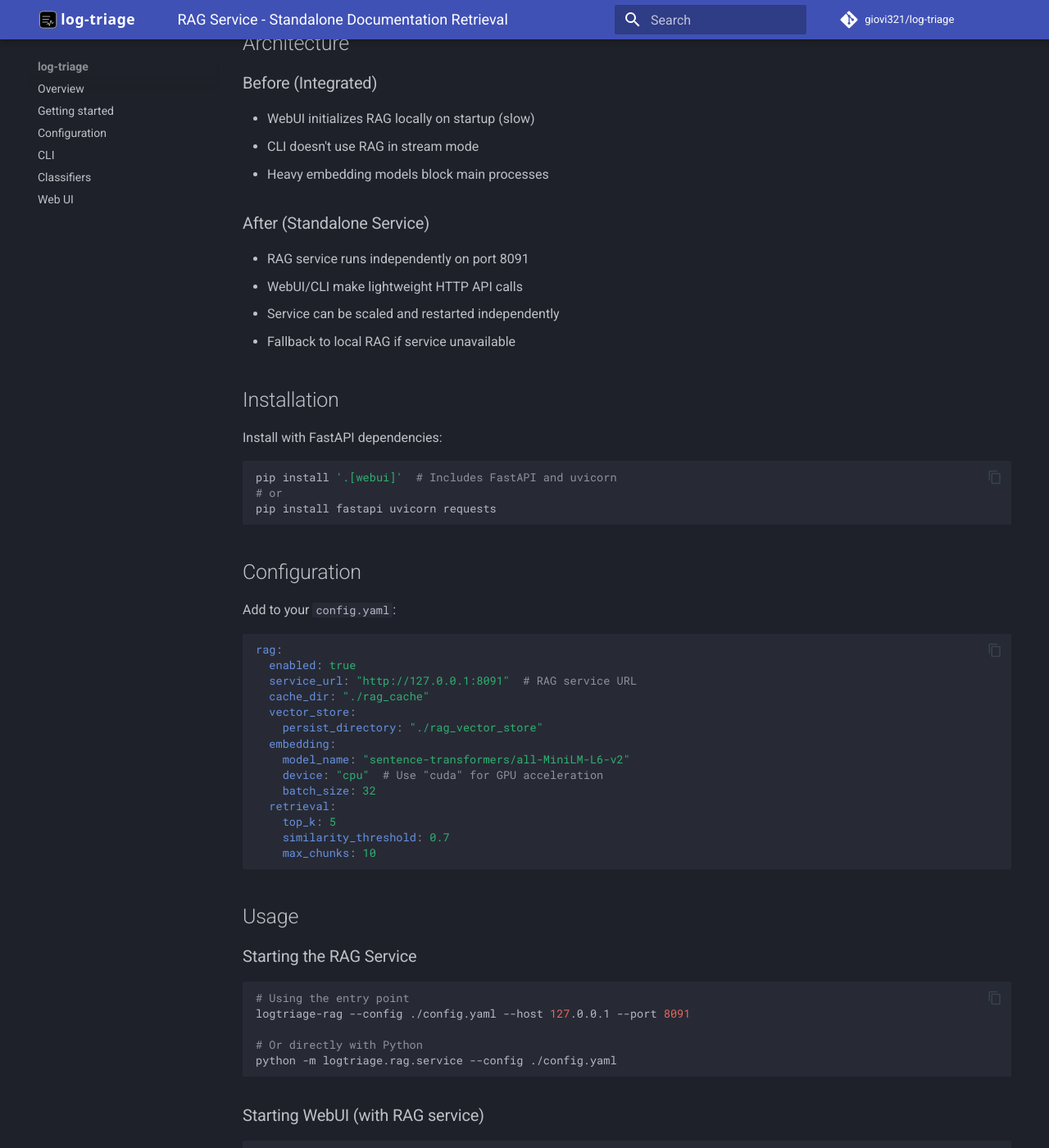
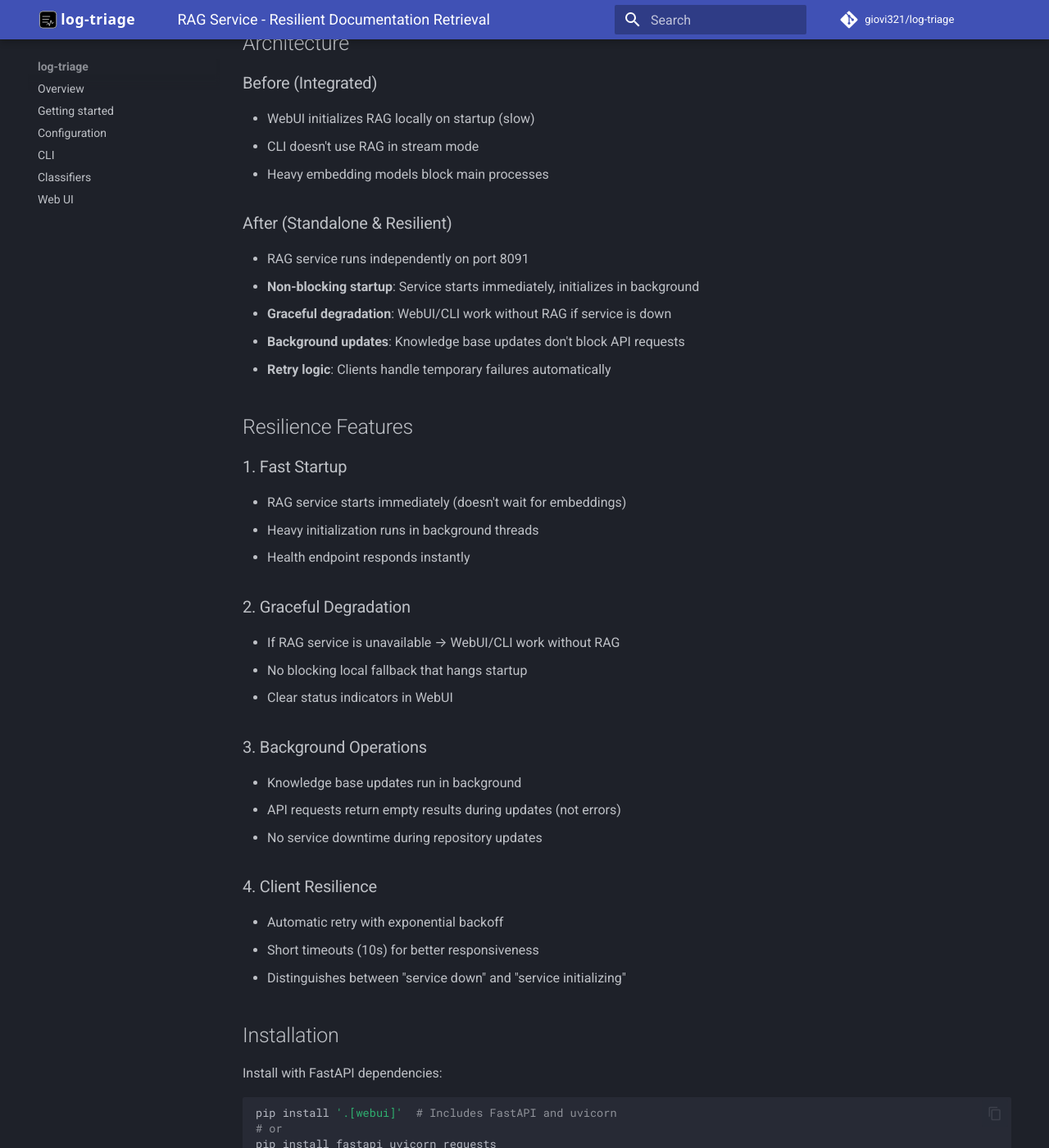
Before and after one commit to giovi321/log-triage, an MkDocs documentation site: the page built from docs/RAG-Service.md, in a window 1280 px wide and 1400 px high, scrolled down 312 px. Shown: the whole window at 82% size. Built offline with MkDocs 1.6.1 and Material for MkDocs 9.7.7, drawn with Linux system fonts in a browser that asks for light colours; comment, search, counter and statistics services are not loaded; some of the changed text lies outside the part shown.

````diff
--- a/docs/RAG-Service.md
+++ b/docs/RAG-Service.md
@@ -1,4 +1,4 @@
-# RAG Service - Standalone Documentation Retrieval
+# RAG Service - Resilient Documentation Retrieval
 
 ## Overview
 
@@ -11,11 +11,34 @@ The RAG (Retrieval-Augmented Generation) service is a standalone FastAPI applica
 - CLI doesn't use RAG in stream mode
 - Heavy embedding models block main processes
 
-### After (Standalone Service)
+### After (Standalone & Resilient)
 - RAG service runs independently on port 8091
-- WebUI/CLI make lightweight HTTP API calls
-- Service can be scaled and restarted independently
-- Fallback to local RAG if service unavailable
+- **Non-blocking startup**: Service starts immediately, initializes in background
+- **Graceful degradation**: WebUI/CLI work without RAG if service is down
+- **Background updates**: Knowledge base updates don't block API requests
+- **Retry logic**: Clients handle temporary failures automatically
+
+## Resilience Features
+
+### 1. Fast Startup
+- RAG service starts immediately (doesn't wait for embeddings)
+- Heavy initialization runs in background threads
+- Health endpoint responds instantly
+
+### 2. Graceful Degradation
+- If RAG service is unavailable → WebUI/CLI work without RAG
+- No blocking local fallback that hangs startup
+- Clear status indicators in WebUI
+
+### 3. Background Operations
+- Knowledge base updates run in background
+- API requests return empty results during updates (not errors)
+- No service downtime during repository updates
+
+### 4. Client Resilience
+- Automatic retry with exponential backoff
+- Short timeouts (10s) for better responsiveness
+- Distinguishes between "service down" and "service initializing"
 
 ## Installation
 
@@ -59,13 +82,19 @@ logtriage-rag --config ./config.yaml --host 127.0.0.1 --port 8091
 python -m logtriage.rag.service --config ./config.yaml
 ```
 
+The service will:
+1. Start immediately and begin accepting requests
+2. Initialize RAG components in background
+3. Show "initializing" status during setup
+4. Become fully ready once knowledge base is loaded
+
 ### Starting WebUI (with RAG service)
 
 ```bash
 # Start RAG service first
 logtriage-rag --config ./config.yaml &
 
-# Then start WebUI (will automatically connect to RAG service)
+# Then start WebUI (will work even if RAG is still initializing)
 logtriage-webui --config ./config.yaml
 ```
 
@@ -75,7 +104,7 @@ logtriage-webui --config ./config.yaml
 # Start RAG service first
 logtriage-rag --config ./config.yaml &
 
-# Then start CLI (will automatically connect to RAG service)
+# Then start CLI (will work even if RAG is still initializing)
 logtriage --config ./config.yaml --module homeassistant
 ```
 
@@ -85,13 +114,25 @@ logtriage --config ./config.yaml --module homeassistant
 ```http
 GET /health
 ```
-Returns service health status.
+Returns service health and initialization status:
+```json
+{
+  "status": "healthy",
+  "rag_enabled": true,
+  "initialization": {
+    "started": true,
+    "completed": false,
+    "updating": true,
+    "error": null
+  }
+}
+```
 
 ### Status
 ```http
 GET /status
 ```
-Returns RAG system status including repository information.
+Returns RAG system status including repository information. During initialization, returns basic status without blocking.
 
 ### Retrieve Documentation
 ```http
@@ -109,12 +150,13 @@ Content-Type: application/json
   "excerpt": ["Error line 1", "Error line 2"]
 }
 ```
+During initialization, returns empty results instead of blocking.
 
 ### Update Knowledge Base
 ```http
 POST /update-knowledge
 ```
-Triggers knowledge base reindexing.
+Triggers knowledge base reindexing in background.
 
 ### Update Module Configuration
 ```http
@@ -134,13 +176,39 @@ Content-Type: application/json
 }
 ```
 
+## Behavior During Different States
+
+### Normal Operation
+- All RAG features work normally
+- WebUI shows full RAG status
+- CLI enriches findings with documentation
+
+### During Initialization
+- Service responds to health checks immediately
+- Retrieval requests return empty results (no errors)
+- WebUI shows "initializing" status
+- CLI works without RAG enrichment
+
+### During Knowledge Base Updates
+- API requests continue working
+- Retrieval may use slightly stale data
+- Updates run in background
+- No service interruption
+
+### When Service is Down
+- WebUI starts immediately without RAG
+- CLI works without RAG enrichment
+- Clear status indicators
+- No blocking or hanging
+
 ## Performance Benefits
 
-1. **Faster WebUI Startup**: WebUI no longer waits for embedding models to load
-2. **Better Responsiveness**: RAG operations don't block the main UI thread
-3. **Independent Scaling**: RAG service can be restarted without affecting WebUI
-4. **Resource Isolation**: Heavy RAG operations run in separate process
-5. **Graceful Degradation**: Falls back to local RAG if service unavailable
+1. **Instant WebUI startup** - No waiting for embedding models
+2. **Better responsiveness** - RAG operations don't block UI
+3. **Independent scaling** - RAG service can be restarted separately
+4. **Resource isolation** - Heavy operations in separate process
+5. **Zero downtime** - Updates don't affect other services
+6. **Graceful degradation** - System works without RAG
 
 ## Troubleshooting
 
@@ -153,11 +221,17 @@ Content-Type: application/json
 - Ensure RAG service is running: `logtriage-rag --config ./config.yaml`
 - Check service URL in config matches actual service
 - Verify network connectivity between services
+- Service may still be initializing - check health endpoint
 
 ### Performance Issues
 - Consider using GPU acceleration: `device: "cuda"` in config
 - Reduce `batch_size` if memory is limited
 - Use smaller embedding model for faster initialization
+
+### RAG Not Working But Service is Running
+- Check if initialization completed: `GET /health`
+- Verify knowledge base was loaded successfully
+- Check module configurations are correct
 
 ## Development
 
@@ -171,6 +245,15 @@ When the service is running, visit:
 - Swagger UI: http://127.0.0.1:8091/docs
 - ReDoc: http://127.0.0.1:8091/redoc
 
+### Monitoring Status
+```bash
+# Check health and initialization status
+curl http://127.0.0.1:8091/health
+
+# Check detailed RAG status
+curl http://127.0.0.1:8091/status
+```
+
 ## Migration from Local RAG
 
 1. Install FastAPI dependencies
@@ -178,4 +261,4 @@ When the service is running, visit:
 3. Start RAG service: `logtriage-rag --config ./config.yaml`
 4. Restart WebUI/CLI applications
 
-The system will automatically detect and use the RAG service if available, with graceful fallback to local RAG if needed.
+The system will automatically detect and use the RAG service if available, with graceful fallback to no RAG if needed. **No blocking local fallback** - WebUI will start immediately even if RAG service is down.
````
Also changed, not shown: 5 other files.
